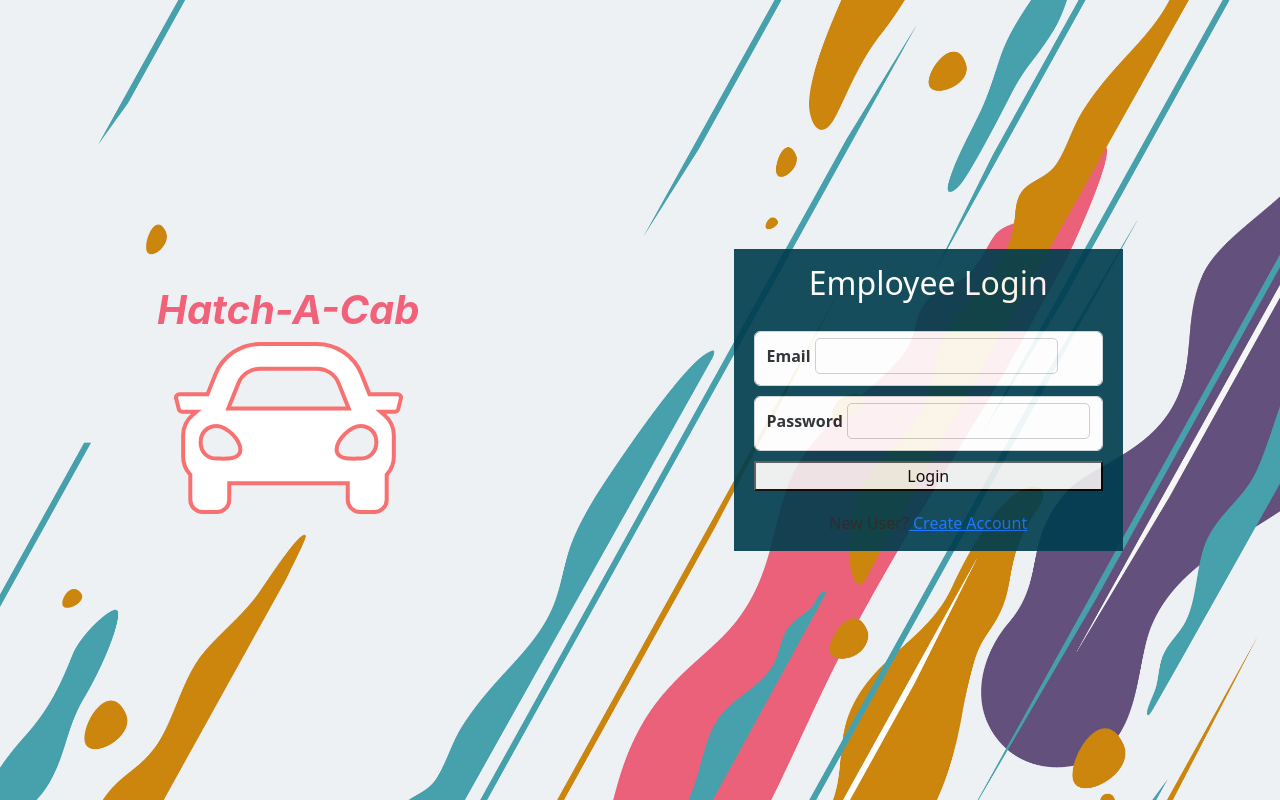
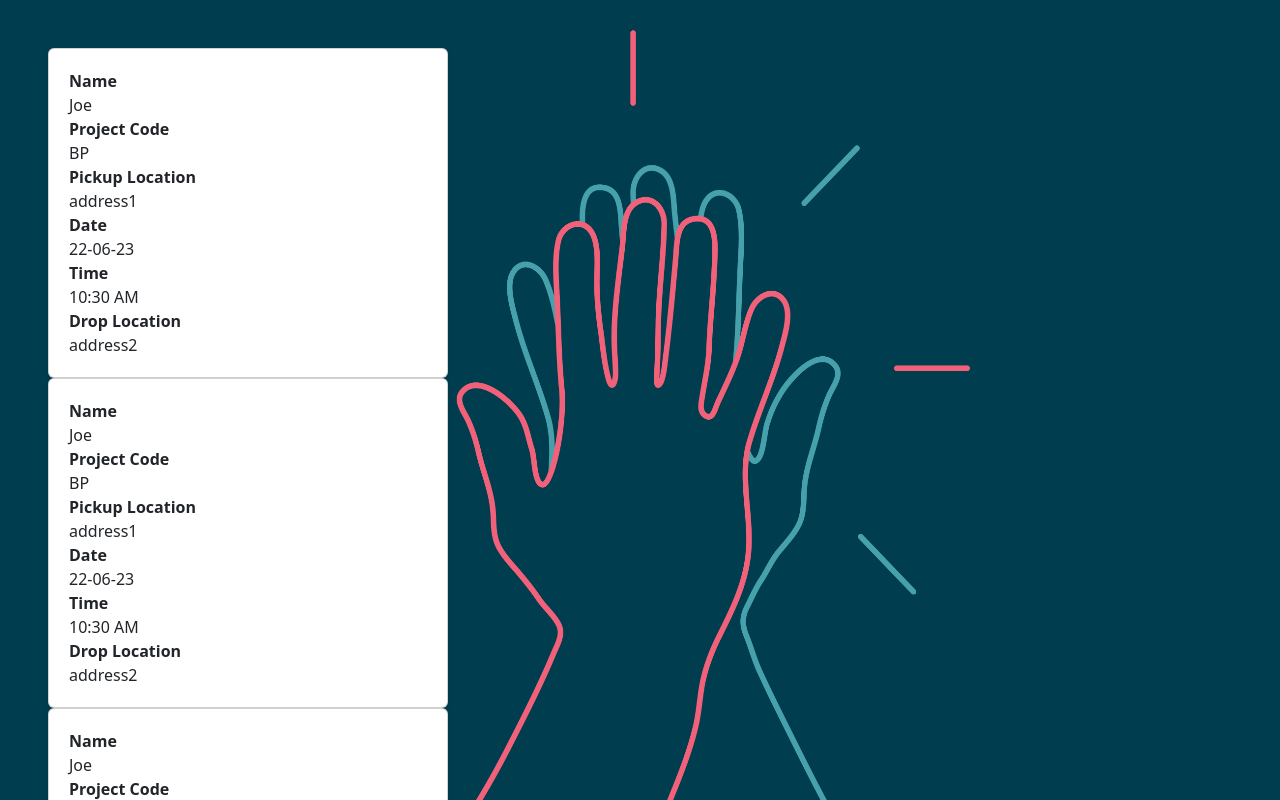
Before and after one commit to UI-GGN/CBP3-React-Rebels, a React (Create React App) app: page /cab in a window 1280 px wide. Shown: the top 800 px of the page. Built offline with nearby package versions, Linux system fonts and the light colour scheme.

Commit message:
[Gunjan/Akshit] Refactor. Cabrequest Component

```diff
--- a/src/App.js
+++ b/src/App.js
@@ -6,6 +6,7 @@ import Login from './pages/Login';
 import BookingConfirmation from './pages/Bookingconfirmation';
 import SignUp from './pages/Signup';
 import LandingPage from './pages/LandingPage';
+import CabRequest from './components/CabRequest/CabRequest.tsx';
 
 function App() {
   const rides = [
@@ -37,6 +38,71 @@ function App() {
       status: 'confirmed',
     },
   ];
+  const requests = [
+    {
+      bookingId: 1,
+      name: 'Joe',
+      date: '22-06-23',
+      projectCode: 'BP',
+      time: '10:30 AM',
+      pickupLocation: 'address1',
+      dropLocation: 'address2',
+    },
+    {
+      bookingId: 4,
+      name: 'Joe',
+      date: '22-06-23',
+      projectCode: 'BP',
+      time: '10:30 AM',
+      pickupLocation: 'address1',
+      dropLocation: 'address2',
+    },
+    {
+      bookingId: 5,
+      name: 'Joe',
+      date: '22-06-23',
+      projectCode: 'BP',
+      time: '10:30 AM',
+      pickupLocation: 'address1',
+      dropLocation: 'address2',
+    },
+    {
+      bookingId: 6,
+      name: 'Joe',
+      date: '22-06-23',
+      projectCode: 'BP',
+      time: '10:30 AM',
+      pickupLocation: 'address1',
+      dropLocation: 'address2',
+    },
+    {
+      bookingId: 2,
+      name: 'Rach',
+      date: '22-06-23',
+      projectCode: 'BP',
+      time: '10:30 AM',
+      pickupLocation: 'adress line 1 addresss line 2',
+      dropLocation: 'address2',
+    },
+    {
+      bookingId: 3,
+      name: 'Mon',
+      date: '22-06-23',
+      projectCode: 'BP',
+      time: '10:30 AM',
+      pickupLocation: 'address1',
+      dropLocation: 'address2',
+    },
+    {
+      bookingId: 7,
+      name: 'Mon',
+      date: '22-06-23',
+      projectCode: 'BP',
+      time: '10:30 AM',
+      pickupLocation: 'address1',
+      dropLocation: 'address2',
+    },
+  ];
 
   return (
     <BrowserRouter>
@@ -51,6 +117,7 @@ function App() {
           element={<BookingConfirmation rides={rides} />}
         />
         <Route path="*" element={<Login />} />
+        <Route path="/cab" element={<CabRequest requests={requests} />} />
       </Routes>
     </BrowserRouter>
   );
--- a/src/components/CabRequest/CabRequest.tsx
+++ b/src/components/CabRequest/CabRequest.tsx
@@ -1,211 +1,37 @@
 import React from 'react';
 import '../../styles/components/CabRequest.scss';
 
-const CabRequest = () => {
+const CabRequest = ({ requests }) => {
   return (
-    <div className="flex justify-center">
-      <div className="card" style={{ marginRight: '20px' }}>
+    <div className="cabRequest p-5">
+      <div className="grid grid-cols-1 sm:grid-cols-2 md:grid-cols-4 gap-4 md:gap-6">
+        {requests.map((request) => (
+          <div className="card" key={request.bookingId}>
             <div className="card-content">
               <div className="grid grid-cols-2 gap-4">
                 <div>
-              <label htmlFor="nameInput" className="text-gray-500 mb-2">
-                Name
-              </label>
+                  <strong>Name </strong>
+                  <span>{request.name}</span>
                   <br />
-              <input
-                type="text"
-                id="nameInput"
-                className="border-b border-gray-300 mb-4"
-              />
-              <label htmlFor="projectCode" className="text-gray-500 mb-2">
-                Project Code
-              </label>
-              <input
-                type="text"
-                id="projectCode"
-                className="border-b border-gray-300 mb-4"
-              />
+                  <strong>Project Code </strong>{' '}
+                  <span>{request.projectCode}</span>
                   <br />
-              <label htmlFor="pickupLocation" className="text-gray-500 mb-2">
-                Pickup Location
-              </label>
-              <input
-                type="text"
-                id="pickupLocation"
-                className="border-b border-gray-300 mb-4"
-              />
+                  <strong>Pickup Location</strong>{' '}
+                  <span>{request.pickupLocation}</span>
+                </div>
+                <div>
+                  <strong>Date </strong>
+                  <span>{request.date}</span>
                   <br />
-            </div>
-
-            <div>
-              <label htmlFor="date" className="text-gray-500 mb-2">
-                Date
-              </label>
+                  <strong>Time </strong> <span>{request.time}</span>
                   <br />
-              <input
-                type="text"
-                id="date"
-                className="border-b border-gray-300 mb-4"
-              />
-              <br />
-              <label htmlFor="time" className="text-gray-500 mb-2">
-                Time
-              </label>
-              <br />
-              <input
-                type="text"
-                id="time"
-                className="border-b border-gray-300 mb-4"
-              />
-              <br />
-              <label htmlFor="dropLocation" className="text-gray-500 mb-2">
-                Drop Location
-              </label>
-              <input
-                type="text"
-                id="dropLocation"
-                className="border-b border-gray-300 mb-4"
-              />
-              <br />
+                  <strong>Drop Location </strong>{' '}
+                  <span>{request.dropLocation}</span>
                 </div>
               </div>
             </div>
           </div>
-
-      <div className="card" style={{ marginRight: '20px' }}>
-        <div className="card-content">
-          <div className="grid grid-cols-2 gap-4">
-            <div>
-              <label htmlFor="nameInput" className="text-gray-500 mb-2">
-                Name
-              </label>
-              <br />
-              <input
-                type="text"
-                id="nameInput"
-                className="border-b border-gray-300 mb-4"
-              />
-              <label htmlFor="projectCode" className="text-gray-500 mb-2">
-                Project Code
-              </label>
-              <input
-                type="text"
-                id="projectCode"
-                className="border-b border-gray-300 mb-4"
-              />
-              <br />
-              <label htmlFor="pickupLocation" className="text-gray-500 mb-2">
-                Pickup Location
-              </label>
-              <input
-                type="text"
-                id="pickupLocation"
-                className="border-b border-gray-300 mb-4"
-              />
-              <br />
-            </div>
-
-            <div>
-              <label htmlFor="date" className="text-gray-500 mb-2">
-                Date
-              </label>
-              <br />
-              <input
-                type="text"
-                id="date"
-                className="border-b border-gray-300 mb-4"
-              />
-              <br />
-              <label htmlFor="time" className="text-gray-500 mb-2">
-                Time
-              </label>
-              <br />
-              <input
-                type="text"
-                id="time"
-                className="border-b border-gray-300 mb-4"
-              />
-              <br />
-              <label htmlFor="dropLocation" className="text-gray-500 mb-2">
-                Drop Location
-              </label>
-              <input
-                type="text"
-                id="dropLocation"
-                className="border-b border-gray-300 mb-4"
-              />
-              <br />
-            </div>
-          </div>
-        </div>
-      </div>
-
-      <div className="card">
-        <div className="card-content">
-          <div className="grid grid-cols-2 gap-4">
-            <div>
-              <label htmlFor="nameInput" className="text-gray-500 mb-2">
-                Name
-              </label>
-              <br />
-              <input
-                type="text"
-                id="nameInput"
-                className="border-b border-gray-300 mb-4"
-              />
-              <label htmlFor="projectCode" className="text-gray-500 mb-2">
-                Project Code
-              </label>
-              <input
-                type="text"
-                id="projectCode"
-                className="border-b border-gray-300 mb-4"
-              />
-              <br />
-              <label htmlFor="pickupLocation" className="text-gray-500 mb-2">
-                Pickup Location
-              </label>
-              <input
-                type="text"
-                id="pickupLocation"
-                className="border-b border-gray-300 mb-4"
-              />
-              <br />
-            </div>
-
-            <div>
-              <label htmlFor="date" className="text-gray-500 mb-2">
-                Date
-              </label>
-              <br />
-              <input
-                type="text"
-                id="date"
-                className="border-b border-gray-300 mb-4"
-              />
-              <br />
-              <label htmlFor="time" className="text-gray-500 mb-2">
-                Time
-              </label>
-              <br />
-              <input
-                type="text"
-                id="time"
-                className="border-b border-gray-300 mb-4"
-              />
-              <br />
-              <label htmlFor="dropLocation" className="text-gray-500 mb-2">
-                Drop Location
-              </label>
-              <input
-                type="text"
-                id="dropLocation"
-                className="border-b border-gray-300 mb-4"
-              />
-              <br />
-            </div>
-          </div>
-        </div>
+        ))}
       </div>
     </div>
   );
--- a/src/styles/components/CabRequest.scss
+++ b/src/styles/components/CabRequest.scss
@@ -1,49 +1,25 @@
 .card {
-  border-radius: 4px;
+  border-radius: 5px;
   box-shadow: 0 2px 4px rgba(0, 0, 0, 0.1);
-  padding: 10px;
-  margin-right: 20px;
-  margin-left: 20px;
+  padding: 20px;
+  min-height: 220px;
+  max-width: 400px;
+  overflow-wrap: break-word;
+  word-wrap: break-word;
 }
 
-.card-content {
-  display: flex;
-}
-
-.grid {
-  display: grid;
-}
-
-.grid-cols-2 {
-  grid-template-columns: repeat(2, 1fr);
+strong {
+  display: block;
+  font-weight: bold;
 }
 
 .text-gray-500 {
   color: #888;
 }
 
-.mb-2 {
-  margin-bottom: 0.5rem;
+.cabRequest {
+  background-image: url("../../../public/images/tw_illustration_106.jpg");
+  background-size: 100vw 100vh;
+  height: 100vh;
+  width: 100vw;
 }
-
-.mb-4 {
-  margin-bottom: 1rem;
-}
-
-.border-gray-300 {
-  border: 1px solid #ccc;
-}
-
-.flex {
-  display: flex;
-}
-
-.justify-center {
-  justify-content: center;
-}
-
-/* Additional styles for the container */
-.container {
-  display: flex;
-  justify-content: center;
-}
```
Also changed, not shown: tailwind.config.js (+8 -6 lines), public/images/tw_illustration_106.jpg (added), 1 other file (tests, documents, lock files or other folders). Lines whose indentation alone changed are shown as unchanged.
